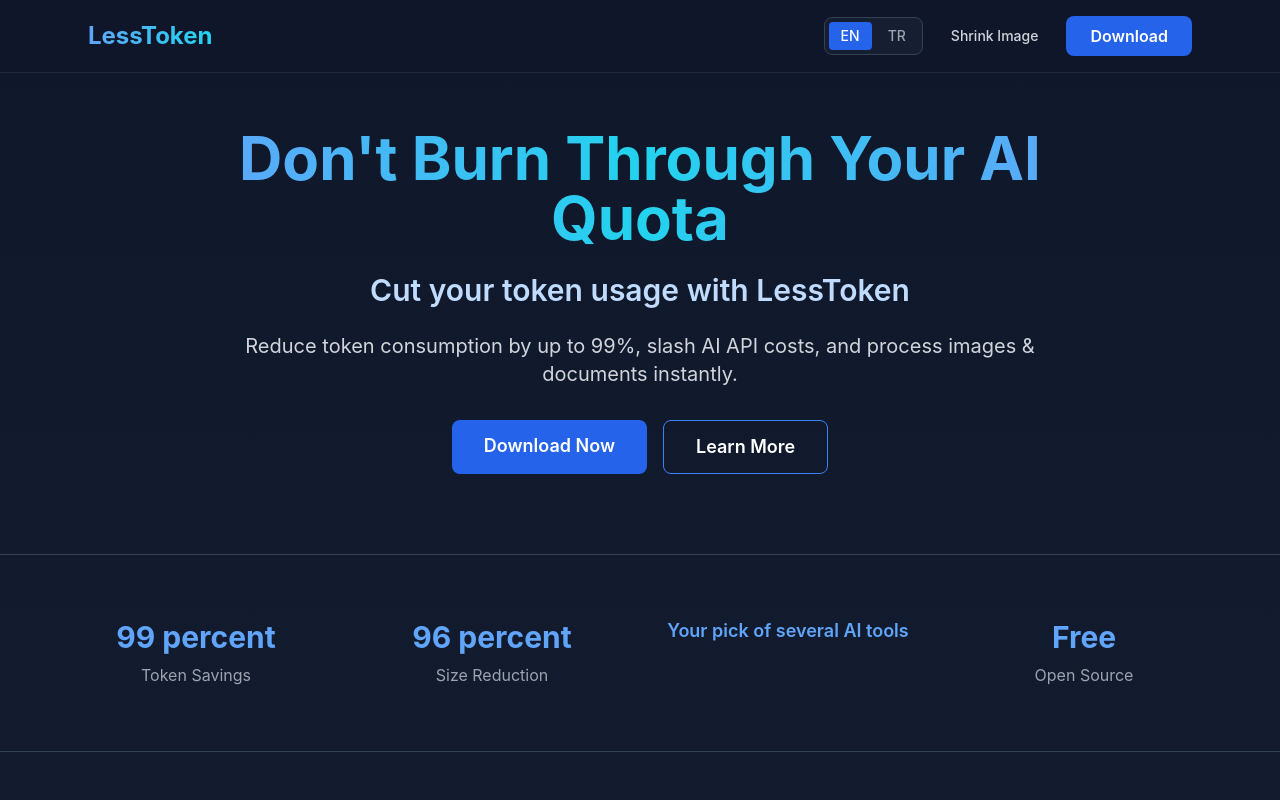
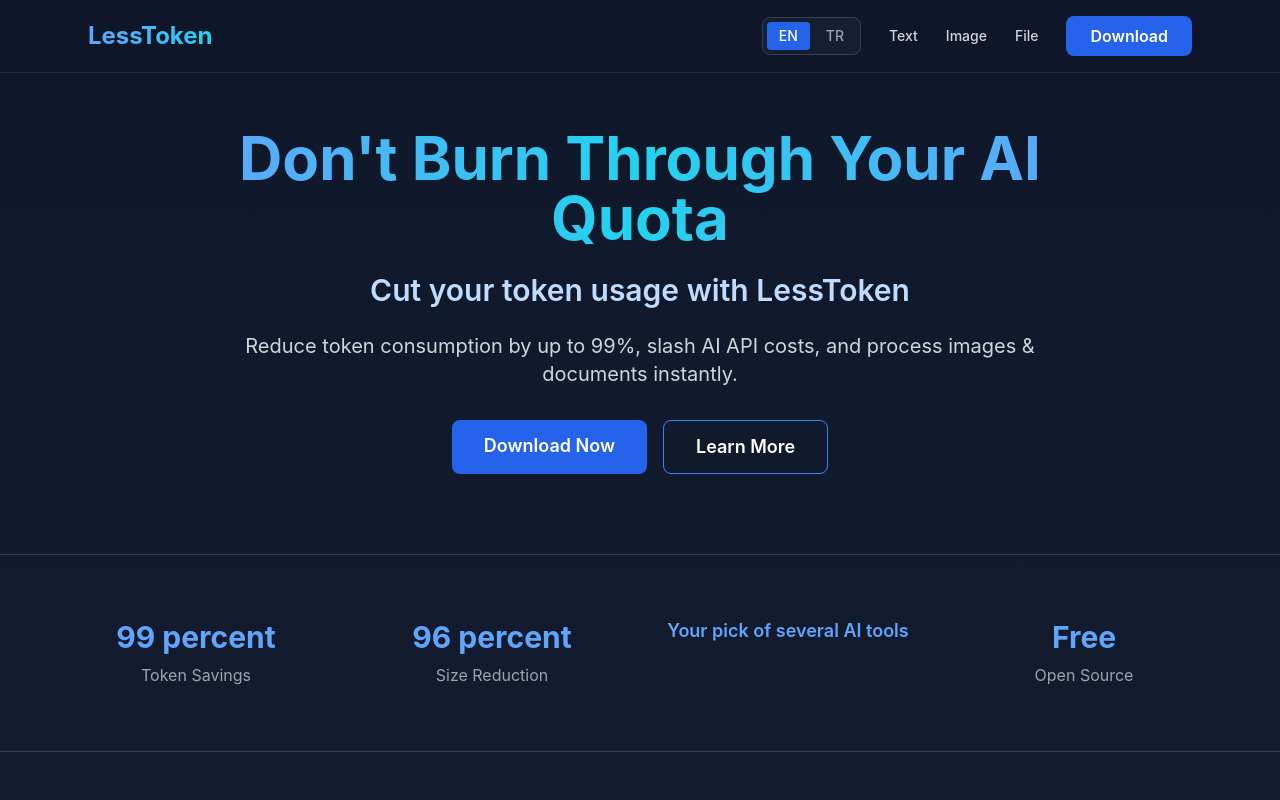
Before and after one commit to NuraydinArikan/lesstoken-landing, a Next.js app: page / in a window 1280 px wide. Shown: the top 800 px of the page. Built offline with nearby package versions, Linux system fonts and the light colour scheme.

Commit message:
feat: landing nav and footer links for web tools

```diff
--- a/pages/index.jsx
+++ b/pages/index.jsx
@@ -11,7 +11,7 @@
 
 const localesData = {
   tr: {
-    nav: { logo: "LessToken", imageTool: "Görsel Küçült", download: "İndir" },
+    nav: { logo: "LessToken", tools: "Araçlar", textTool: "Metin", imageTool: "Görsel", fileTool: "Dosya", download: "İndir" },
     hero: { title: "Yapay Zeka Kotalarınız Hemen Tükenmesin", subtitle: "LessToken ile AI Token Kullanımınızı Azaltın", description: "Görsel ve belge boyutlarını çok hızlı küçültün. Yüzde 99'a kadar token tüketimini azaltın. Yapay zeka API maliyetlerinden tasarruf edin.", downloadBtn: "Şimdi İndir", learnBtn: "Daha Fazla Bilgi" },
     stats: {
       savingsValue: "Yüzde 99",
@@ -89,10 +89,10 @@
       ]
     },
     cta: { title: "AI Maliyetlerinden %96'ya Kadar Tasarruf Edin", desc: "Bugün token'larınızı optimize etmeye başla. Sadece 30 saniye sürüyor.", btn: "Şimdi İndir" },
-    footer: { tagline: "AI token kullanımını optimize edin", product: "Ürün", resources: "Kaynaklar", legal: "Yasal", features: "Özellikler", pricingLink: "Fiyatlandırma", downloadLink: "İndir", docs: "Dokümantasyon", github: "GitHub", blog: "Blog", privacy: "Gizlilik", terms: "Şartlar", license: "Lisans", copyright: "© 2026 LessToken. Tüm hakları saklıdır. Bütçe bilinci olan geliştiriciler için sevgiyle yapılmıştır." }
+    footer: { tagline: "AI token kullanımını optimize edin", product: "Ürün", resources: "Kaynaklar", legal: "Yasal", textTool: "Metin", imageTool: "Görsel", fileTool: "Dosya", features: "Özellikler", pricingLink: "Fiyatlandırma", downloadLink: "İndir", docs: "Dokümantasyon", github: "GitHub", blog: "Blog", privacy: "Gizlilik", terms: "Şartlar", license: "Lisans", copyright: "© 2026 LessToken. Tüm hakları saklıdır. Bütçe bilinci olan geliştiriciler için sevgiyle yapılmıştır." }
   },
   en: {
-    nav: { logo: "LessToken", imageTool: "Shrink Image", download: "Download" },
+    nav: { logo: "LessToken", tools: "Tools", textTool: "Text", imageTool: "Image", fileTool: "File", download: "Download" },
     hero: { title: "Don't Burn Through Your AI Quota", subtitle: "Cut your token usage with LessToken", description: "Reduce token consumption by up to 99%, slash AI API costs, and process images & documents instantly.", downloadBtn: "Download Now", learnBtn: "Learn More" },
     stats: {
       savingsValue: "99 percent",
@@ -170,7 +170,7 @@
       ]
     },
     cta: { title: "Save up to 96% on AI Costs", desc: "Start optimizing your tokens today. It only takes 30 seconds.", btn: "Download Now" },
-    footer: { tagline: "Optimize AI token usage", product: "Product", resources: "Resources", legal: "Legal", features: "Features", pricingLink: "Pricing", downloadLink: "Download", docs: "Documentation", github: "GitHub", blog: "Blog", privacy: "Privacy", terms: "Terms", license: "License", copyright: "© 2026 LessToken. All rights reserved. Made with care for budget-conscious developers." }
+    footer: { tagline: "Optimize AI token usage", product: "Product", resources: "Resources", legal: "Legal", textTool: "Text", imageTool: "Image", fileTool: "File", features: "Features", pricingLink: "Pricing", downloadLink: "Download", docs: "Documentation", github: "GitHub", blog: "Blog", privacy: "Privacy", terms: "Terms", license: "License", copyright: "© 2026 LessToken. All rights reserved. Made with care for budget-conscious developers." }
   }
 };
 
@@ -234,12 +234,26 @@
                 TR
               </button>
             </div>
-            <a
-              href="/image"
-              className="hidden sm:inline-block text-gray-300 hover:text-white px-3 py-2 text-sm font-medium transition"
-            >
-              {i18n?.nav?.imageTool}
-            </a>
+            <div className="hidden sm:flex items-center gap-1">
+              <a
+                href="/text"
+                className="text-gray-300 hover:text-white px-3 py-2 text-sm font-medium transition"
+              >
+                {i18n?.nav?.textTool}
+              </a>
+              <a
+                href="/image"
+                className="text-gray-300 hover:text-white px-3 py-2 text-sm font-medium transition"
+              >
+                {i18n?.nav?.imageTool}
+              </a>
+              <a
+                href="/file"
+                className="text-gray-300 hover:text-white px-3 py-2 text-sm font-medium transition"
+              >
+                {i18n?.nav?.fileTool}
+              </a>
+            </div>
             <a
               href="#download"
               className="bg-blue-600 hover:bg-blue-700 px-6 py-2 rounded-lg font-semibold transition"
@@ -556,6 +570,9 @@
             <div>
               <p className="font-semibold mb-4">{i18n?.footer?.product}</p>
               <ul className="space-y-2 text-gray-400 text-sm">
+                <li><a href="/text" className="hover:text-white transition">{i18n?.footer?.textTool}</a></li>
+                <li><a href="/image" className="hover:text-white transition">{i18n?.footer?.imageTool}</a></li>
+                <li><a href="/file" className="hover:text-white transition">{i18n?.footer?.fileTool}</a></li>
                 <li><a href="#" className="hover:text-white transition">{i18n?.footer?.features}</a></li>
                 <li><a href="#" className="hover:text-white transition">{i18n?.footer?.pricingLink}</a></li>
                 <li><a href="#" className="hover:text-white transition">{i18n?.footer?.downloadLink}</a></li>
```
